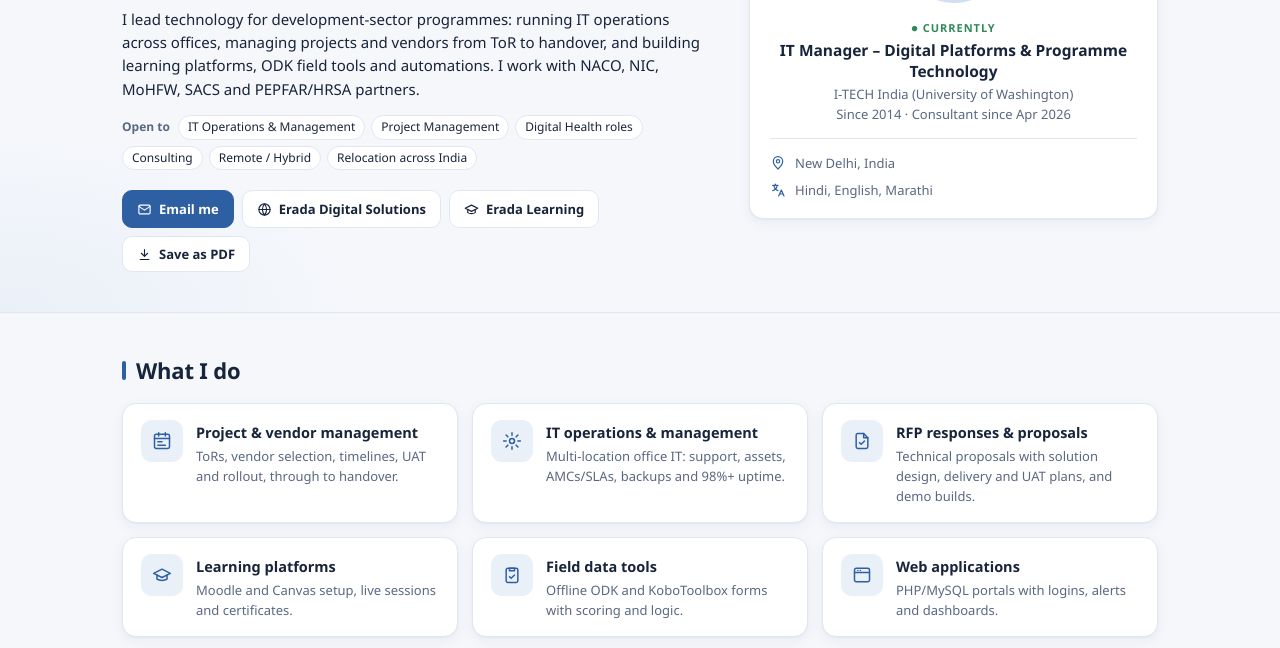
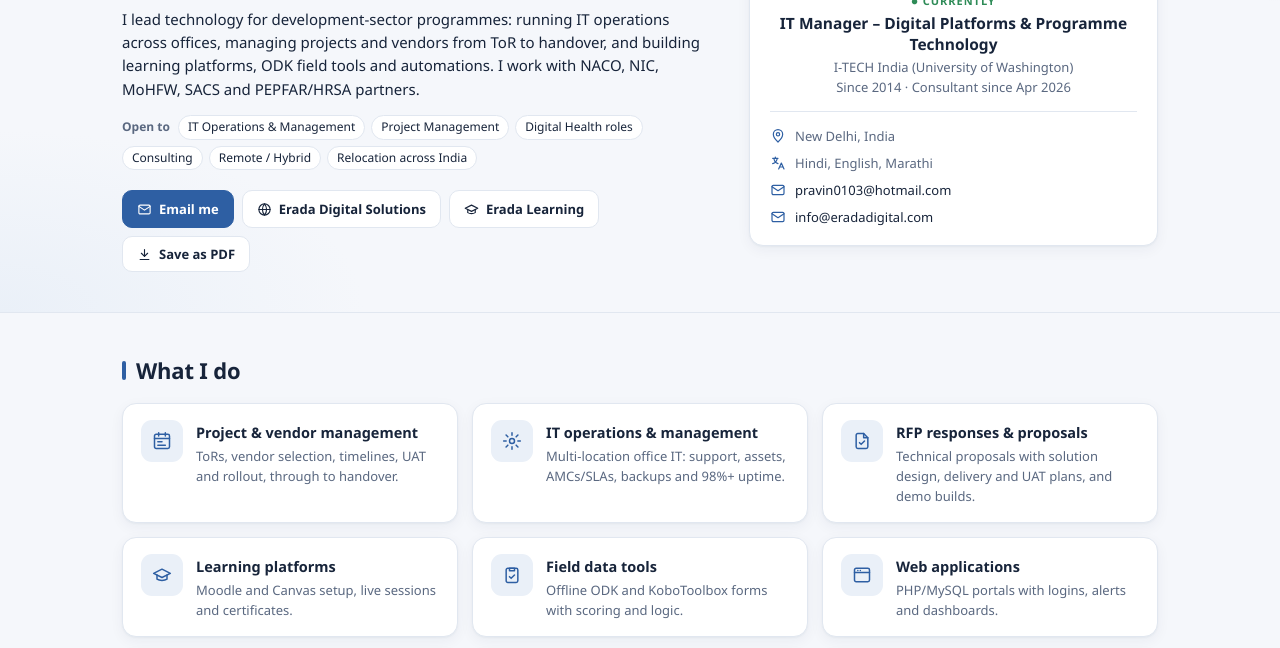
Before and after one commit to pravinkrsingh/pravinkrsingh.github.io, a plain HTML site: page index.html in a window 1280 px wide. Shown: the part 278-926 px from the top of the page. Drawn offline with Linux system fonts and the light colour scheme.

Commit message:
Add files via upload

```diff
--- a/index.html
+++ b/index.html
@@ -76,6 +76,8 @@ h1 span{color:var(--accent)}
 .facts{display:grid;gap:7px;margin-top:14px;padding-top:14px;border-top:1px solid var(--line);text-align:left;font-size:13px;color:var(--muted)}
 .facts div{display:flex;align-items:center;gap:9px}
 .facts .ico{width:16px;height:16px;color:var(--accent);flex:none}
+.facts a{text-decoration:none;color:var(--ink)}
+.facts a:hover{color:var(--accent)}
 
 /* sections */
 section{padding:40px 0;border-top:1px solid var(--line)}
@@ -279,6 +281,7 @@ const DEFAULT_DATA = {
   "location": "New Delhi, India",
   "languages": "Hindi, English, Marathi",
   "email": "pravin0103@hotmail.com",
+  "email_2": "info@eradadigital.com",
   "website": "https://eradadigital.com",
   "website_label": "Erada Digital Solutions",
   "learning_portal": "http://learn.eradadigital.com/",
@@ -816,6 +819,8 @@ function render(D){
     <div class="facts">
       ${P.location ? `<div>${icon("map")}${esc(P.location)}</div>` : ""}
       ${P.languages ? `<div>${icon("lang")}${esc(P.languages)}</div>` : ""}
+      ${P.email ? `<div>${icon("mail")}<a href="mailto:${esc(P.email)}">${esc(P.email)}</a></div>` : ""}
+      ${P.email_2 ? `<div>${icon("mail")}<a href="mailto:${esc(P.email_2)}">${esc(P.email_2)}</a></div>` : ""}
       ${P.phone ? `<div>${icon("phone")}<a href="tel:${esc(P.phone.replace(/\s/g, ""))}">${esc(P.phone)}</a></div>` : ""}
     </div></div>`;
 
@@ -863,6 +868,7 @@ function render(D){
 
   let c = "";
   if (P.email) c += `<a href="mailto:${esc(P.email)}">${icon("mail")} ${esc(P.email)}</a>`;
+  if (P.email_2) c += `<a href="mailto:${esc(P.email_2)}">${icon("mail")} ${esc(P.email_2)}</a>`;
   if (P.website) c += ext(P.website, `${icon("globe")} ${esc(P.website.replace(/^https?:\/\//, "").replace(/\/$/, ""))}`, "");
   if (P.learning_portal) c += ext(P.learning_portal, `${icon("cap")} ${esc(P.learning_portal.replace(/^https?:\/\//, "").replace(/\/$/, ""))}`, "");
   $("contactLinks").innerHTML = c;
```
